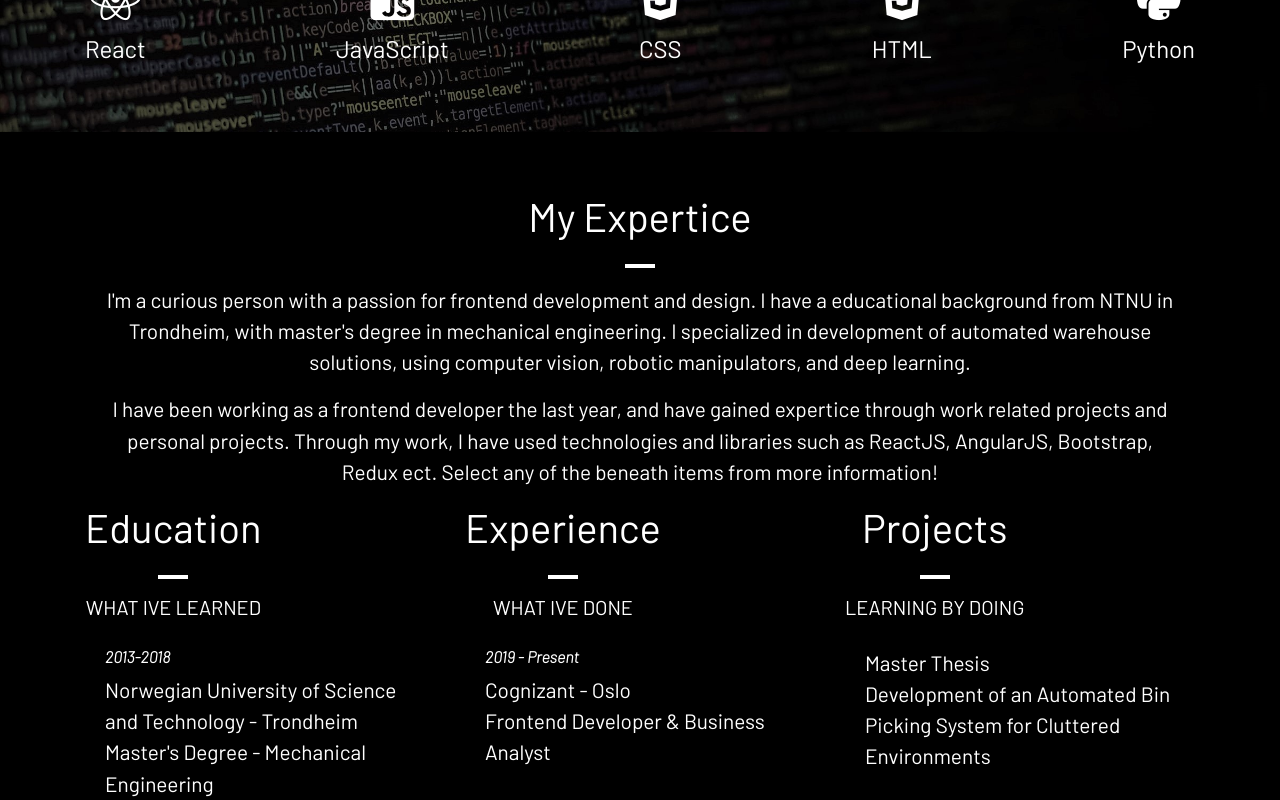
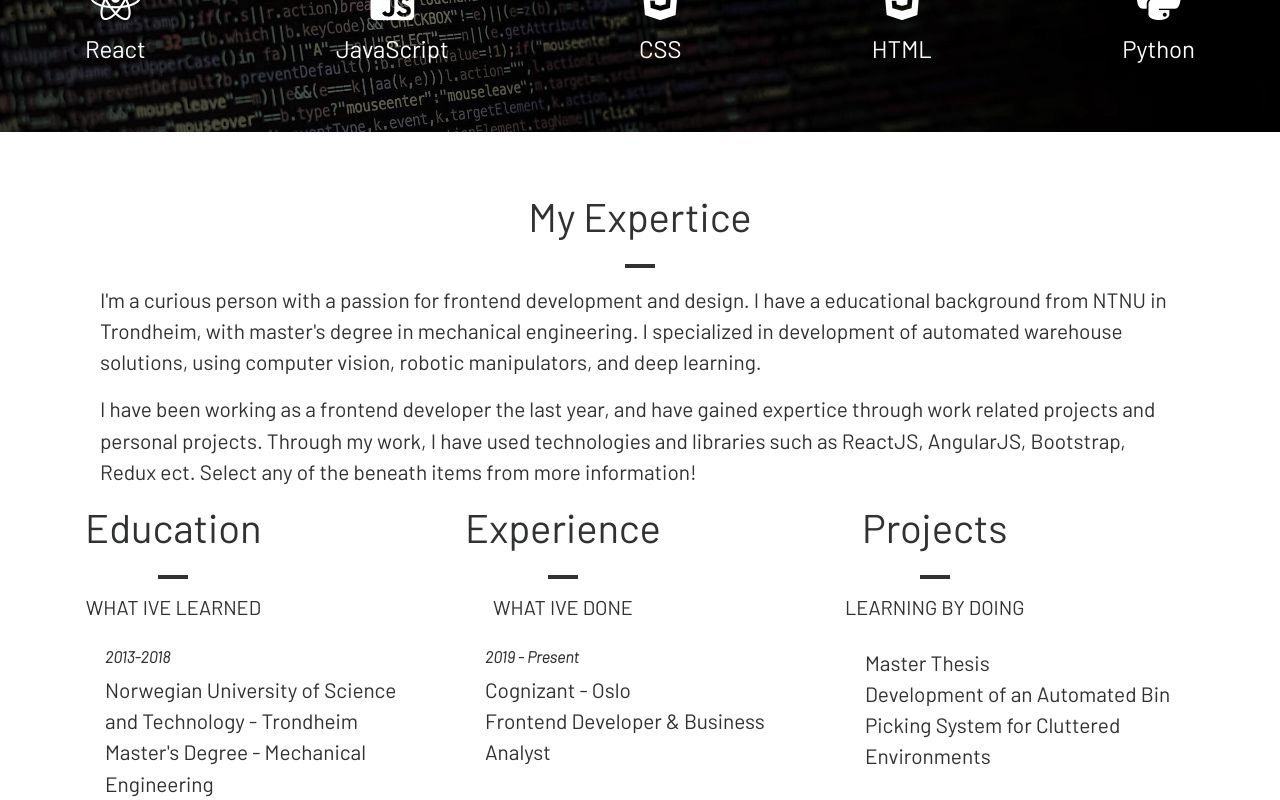
Before and after one commit to osterdalh/online-resume, a React (Create React App) app: page / in a window 1280 px wide. Shown: the part 1880-2680 px from the top of the page. Built offline with nearby package versions, Linux system fonts and the light colour scheme.

Commit message:
reverted over selector

```diff
--- a/src/components/EducationAndExperience/EducationAndExperience.scss
+++ b/src/components/EducationAndExperience/EducationAndExperience.scss
@@ -1,10 +1,8 @@
 .EducationAndExperience{
 
-    background-color: black;
     padding: 60px 0;
     // background-image: url("codeBackground.jpg");
     width: 100%;
-    color: white;
     min-height: 200px;
 
     /* Create the parallax scrolling effect */
--- a/src/components/ListItem/ListItem.scss
+++ b/src/components/ListItem/ListItem.scss
@@ -5,19 +5,16 @@
         font-style: italic;
     }
     transition: 0.3s  ease-in-out;
-    border-radius: 10px ;
 
     &:hover {
         cursor: pointer;
-        background-color: rgba(255, 255, 255, 0.61);
-        border-radius: 10px ;
-        color: black;
+        background-color: rgba(128, 128, 128, 0.178);
+        border-radius: 10px;
+
     }
 
 }
 .activeItem{
-    background-color: #fff;
+    background-color: rgba(128, 128, 128, 0.178);
     border-radius: 10px;
-    color: black;
-
 }
--- a/src/components/MyExpertice/MyExpertice.js
+++ b/src/components/MyExpertice/MyExpertice.js
@@ -7,12 +7,12 @@ const MyExpertice = () => {
             <div className="container">
                 <div className="text-center">
                     <Header heading="My Expertice"></Header>
-                    <p>
+                    <p className="text-left">
                         I'm a curious person with a passion for frontend development and design.
 
                         I have a educational background from NTNU in Trondheim, with master's degree in mechanical engineering. I specialized in development of automated warehouse solutions, using computer vision, robotic manipulators, and deep learning.
                     </p>
-                    <p>
+                    <p className="text-left">
                         I have been working as a frontend developer the last year, and have gained expertice through work related projects and personal projects. Through my work, I have used technologies and libraries such as ReactJS, AngularJS, Bootstrap, Redux ect. Select any of the beneath items from more information!
                     </p>
 
```
